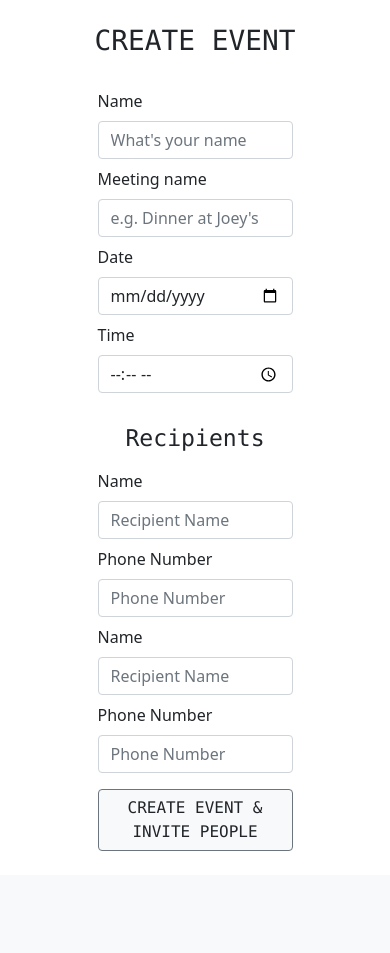
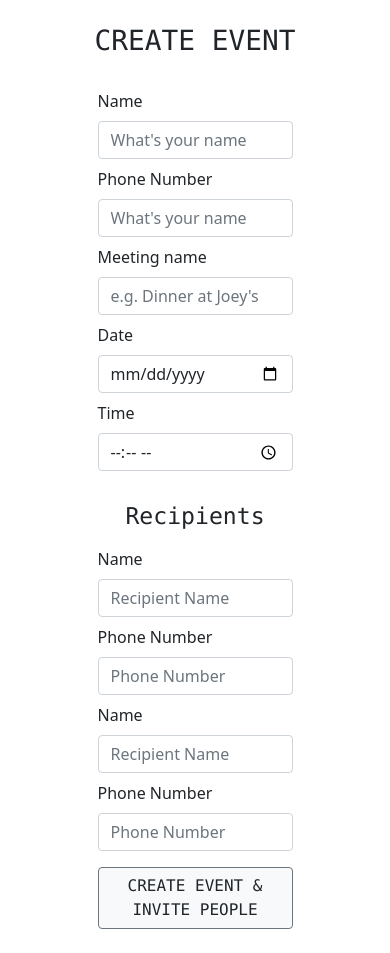
Before and after one commit to GeorgeCloud/Instavents, a Flask app: page /events/new in a window 390 px wide. Shown: the part 151-1104 px from the top of the page. Before the commit the page ends 1002 px from the top, so only its background shows below. Run offline with Flask 2, Linux system fonts and the light colour scheme.

Commit message:
add: owner_phone_number

```diff
--- a/api/events/routes.py
+++ b/api/events/routes.py
@@ -20,7 +20,7 @@ def create_event():
     owner_id   = session['current_user']['_id'] if 'current_user' in session else None
     owner_name = request.form['owner_name']
     event_name = request.form['event_name']
-    event_name = request.form['phone_number']
+    owner_phone_number = request.form['owner_phone_number']
     date       = request.form['date']
     time       = request.form['time']
     recipient_name1 = request.form.get('recipient_name1')
@@ -34,6 +34,7 @@ def create_event():
         '_id':        uuid.uuid4().hex,
         'owner_id':   owner_id,
         'owner_name': owner_name,
+        'owner_phone_number': owner_phone_number,
         'event_name': event_name,
         'rsvps':      [],
         'date':       date,
--- a/web/templates/events_new.html
+++ b/web/templates/events_new.html
@@ -7,6 +7,10 @@
       <div class="form-group">
         <label class="fw-light">Name</label>
         <input class="form-control my-2" placeholder="What's your name" type="text" name="owner_name">
+      </div>
+      <div class="form-group">
+        <label class="fw-light">Phone Number</label>
+        <input class="form-control my-2" placeholder="What's your name" type="text" name="owner_phone_number">
       </div>
       <div class="form-group">
         <label  class="fw-light">Meeting name</label>
```
